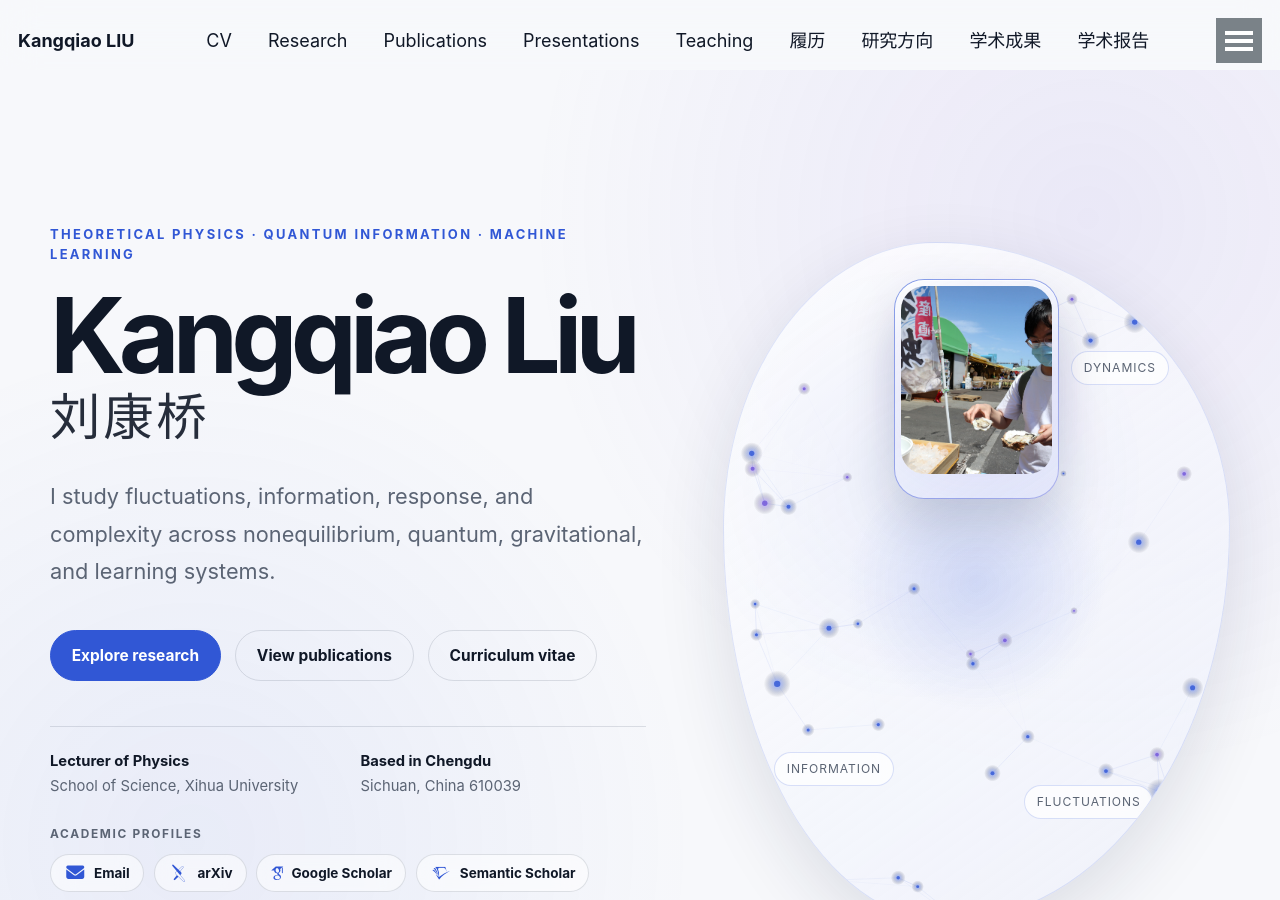
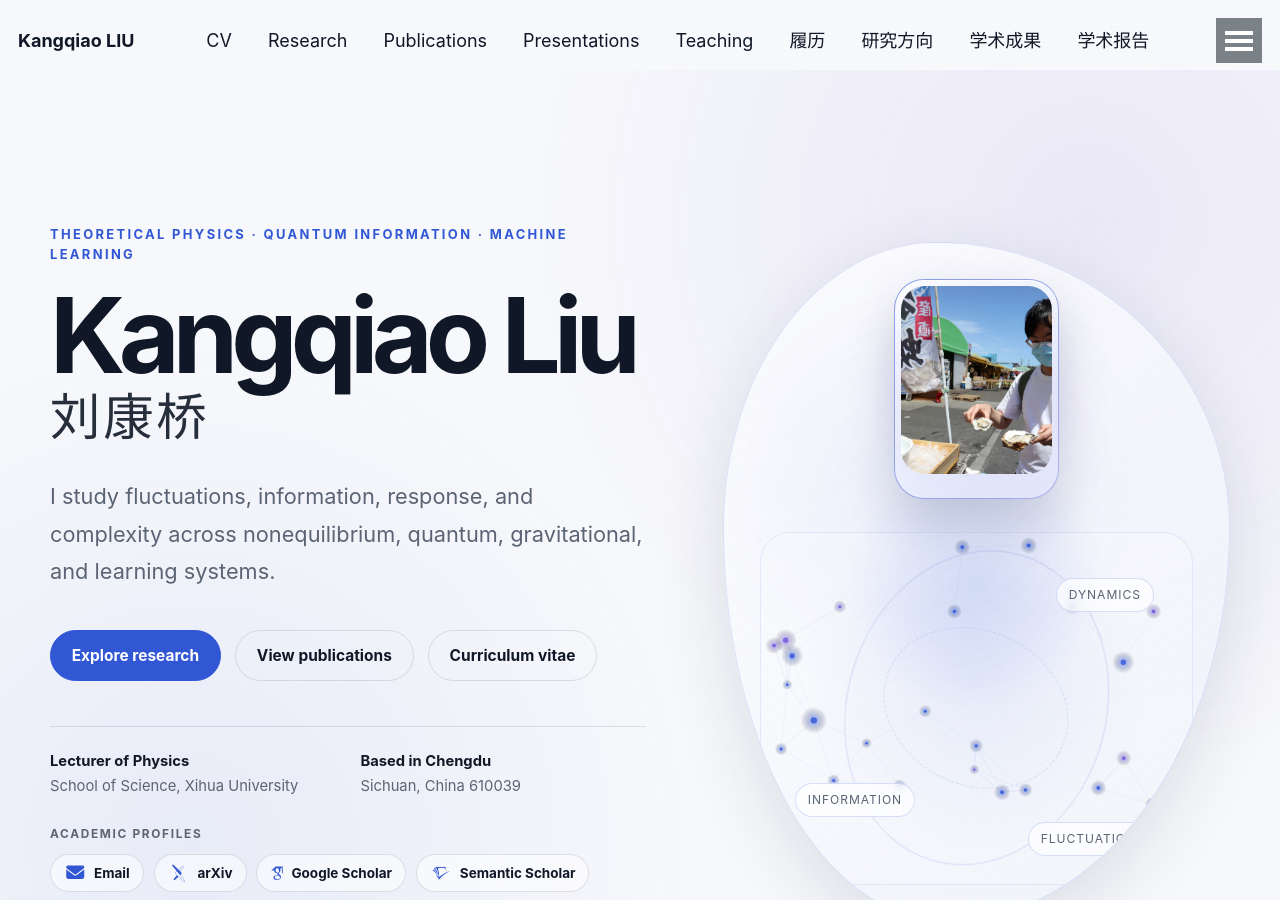
Before and after one commit to KangqiaoLiu/KangqiaoLiu.github.io, a Jekyll site: the page built from _pages/about.md, in a window 1280 px wide and 900 px high. Built offline with Jekyll 4.4.1, drawn with Linux system fonts in a browser that asks for light colours; some web fonts are replaced.

Commit message:
Stack portrait above homepage particle field

```diff
--- a/_pages/about.md
+++ b/_pages/about.md
@@ -50,10 +50,12 @@ redirect_from:
         <figure class="ai-home-portrait">
           <img src="{{ '/images/IMG_6440-min.jpeg' | relative_url }}" alt="Portrait of Kangqiao Liu" loading="eager" fetchpriority="high" decoding="async" />
         </figure>
-        <canvas id="ai-research-canvas" aria-hidden="true"></canvas>
-        <span class="ai-orbit-label ai-orbit-label--one" aria-hidden="true">Dynamics</span>
-        <span class="ai-orbit-label ai-orbit-label--two" aria-hidden="true">Information</span>
-        <span class="ai-orbit-label ai-orbit-label--three" aria-hidden="true">Fluctuations</span>
+        <div class="ai-home-field" aria-hidden="true">
+          <canvas id="ai-research-canvas"></canvas>
+          <span class="ai-orbit-label ai-orbit-label--one">Dynamics</span>
+          <span class="ai-orbit-label ai-orbit-label--two">Information</span>
+          <span class="ai-orbit-label ai-orbit-label--three">Fluctuations</span>
+        </div>
       </div>
     </section>
   </div>
```
